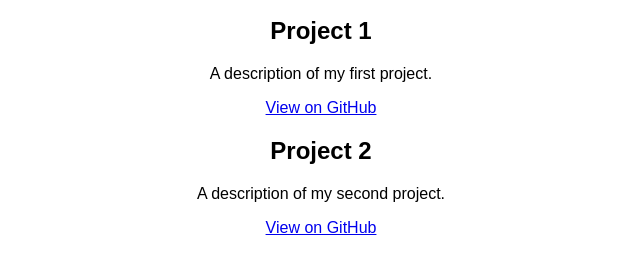
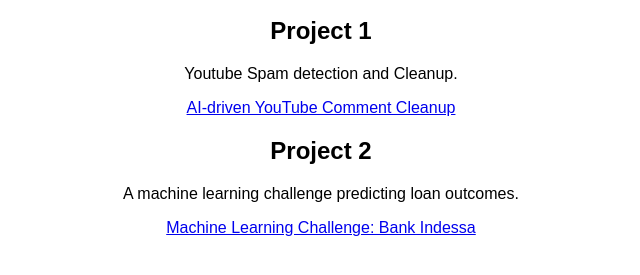
Before and after one commit to osazeogbebor/my-portfolio, a plain HTML site: page index.html in a window 1280 px wide. Shown: the part 159-434 px from the top of the page, without its empty margins (319-959 px from the left). Drawn offline with Linux system fonts and the light colour scheme.

Commit message:
Update index.html

```diff
--- a/index.html
+++ b/index.html
@@ -20,13 +20,13 @@
     <p>Here are some of my projects:</p>
     <div class="project">
         <h2>Project 1</h2>
-        <p>A description of my first project.</p>
-        <a href="https://github.com/YOUR_USERNAME/project1" target="_blank">View on GitHub</a>
+        <p>Youtube Spam detection and Cleanup.</p>
+        <a href="https://www.kaggle.com/code/osazeogbebor/ai-driven-youtube-comment-cleanup-spam-detection" target="_blank">AI-driven YouTube Comment Cleanup</a>
     </div>
     <div class="project">
         <h2>Project 2</h2>
-        <p>A description of my second project.</p>
-        <a href="https://github.com/YOUR_USERNAME/project2" target="_blank">View on GitHub</a>
+        <p>A machine learning challenge predicting loan outcomes.</p>
+        <a href="https://www.kaggle.com/code/osazeogbebor/machine-learning-challenge-bank-indessa?scriptVersionId=141515418" target="_blank">Machine Learning Challenge: Bank Indessa</a>
     </div>
 </body>
 </html>
```
